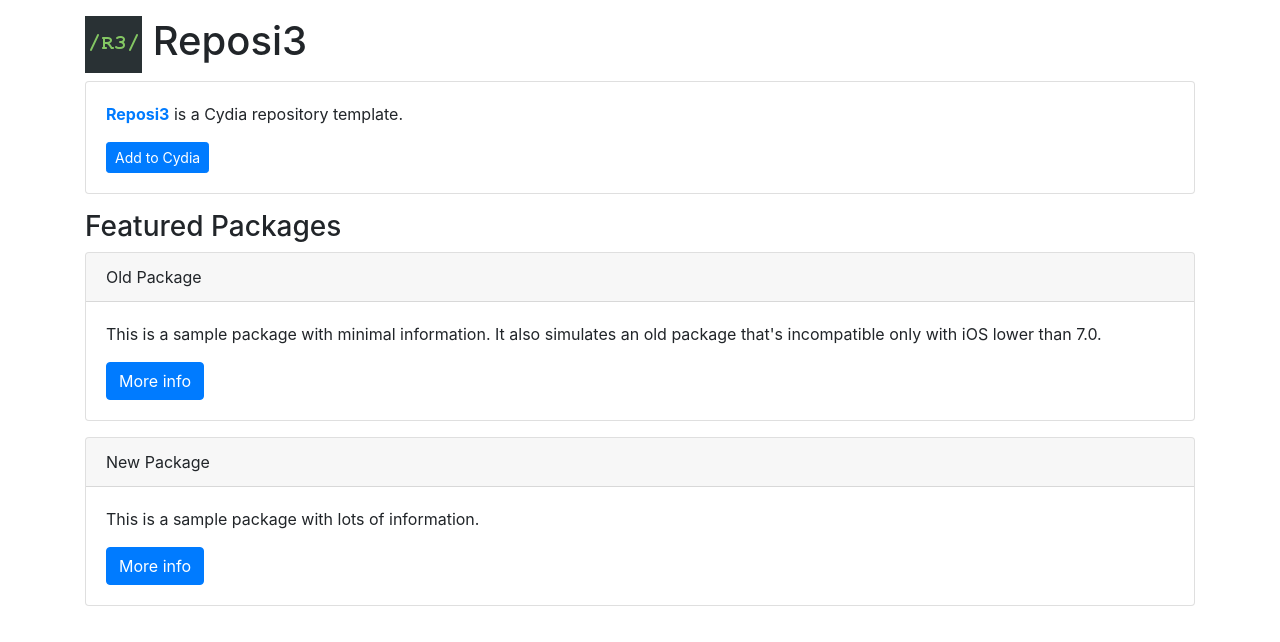
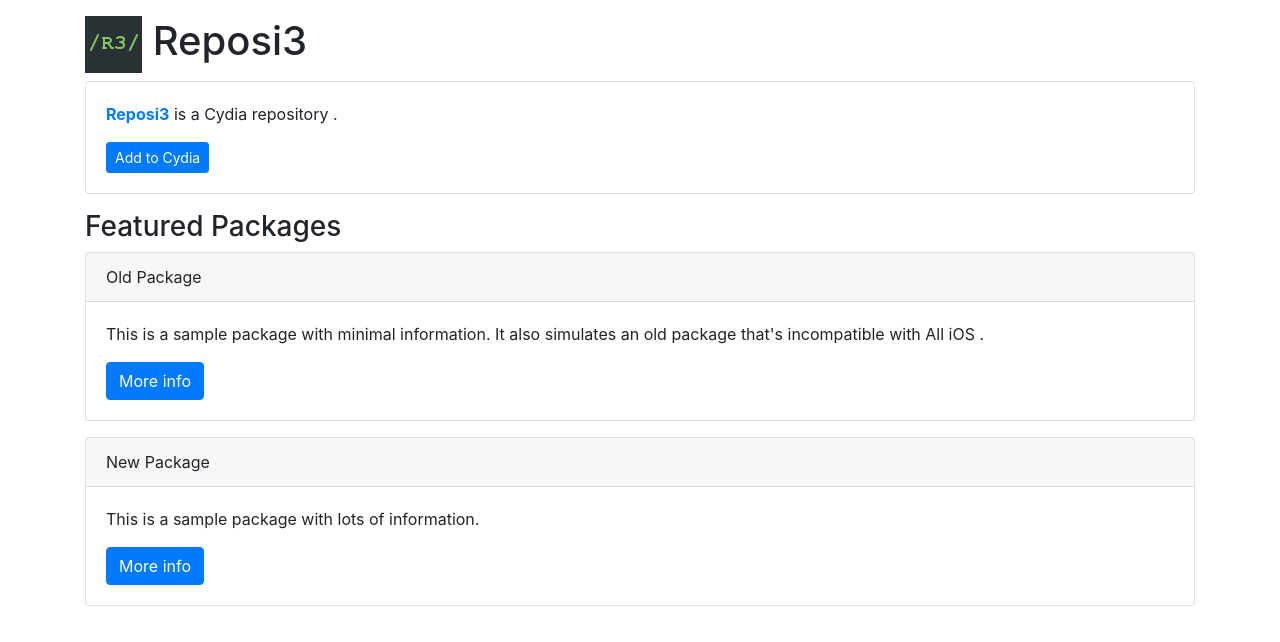
Before and after one commit to 0xfff010/jailrepo, a plain HTML site: page index.html in a window 1280 px wide. Drawn offline with nearby package versions, Linux system fonts and the light colour scheme.

Commit message:
Update index.html

```diff
--- a/index.html
+++ b/index.html
@@ -1,7 +1,7 @@
 <!DOCTYPE html>
 <html lang="en">
 <head>
-  <title>Reposi3</title>
+  <title>Jail Repo 0xfff010</title>
   <meta charset="utf-8">
   <meta name="viewport" content="width=device-width, initial-scale=1">
   <link rel="stylesheet" href="https://stackpath.bootstrapcdn.com/bootstrap/4.5.0/css/bootstrap.min.css" integrity="sha384-9aIt2nRpC12Uk9gS9baDl411NQApFmC26EwAOH8WgZl5MYYxFfc+NcPb1dKGj7Sk" crossorigin="anonymous">
@@ -17,7 +17,7 @@
 <div class="container">
 	<div class="card">
 		<div class="card-body">
-			<p><span class="text-primary"><b>Reposi3</span></b> is a Cydia repository template.</p>
+			<p><span class="text-primary"><b>Reposi3</span></b> is a Cydia repository .</p>
 			<a class="btn btn-sm btn-primary" href="cydia://url/https://cydia.saurik.com/api/share#?source=https://0xfff010.github.io/jailrepo/">Add to Cydia</a>
 		</div>
 	</div>
@@ -34,7 +34,7 @@
 		</div>
 		<div class="card-body">
 		  <p class="card-text">This is a sample package with minimal information.
-			It also simulates an old package that's incompatible only with iOS lower than 7.0.</p>
+			It also simulates an old package that's incompatible with All iOS .</p>
 			<a class="btn btn-xs btn-primary" href="depictions/?p=com.supermamon.oldpackage">More info</a>
 		</div>
 	</div>
```
